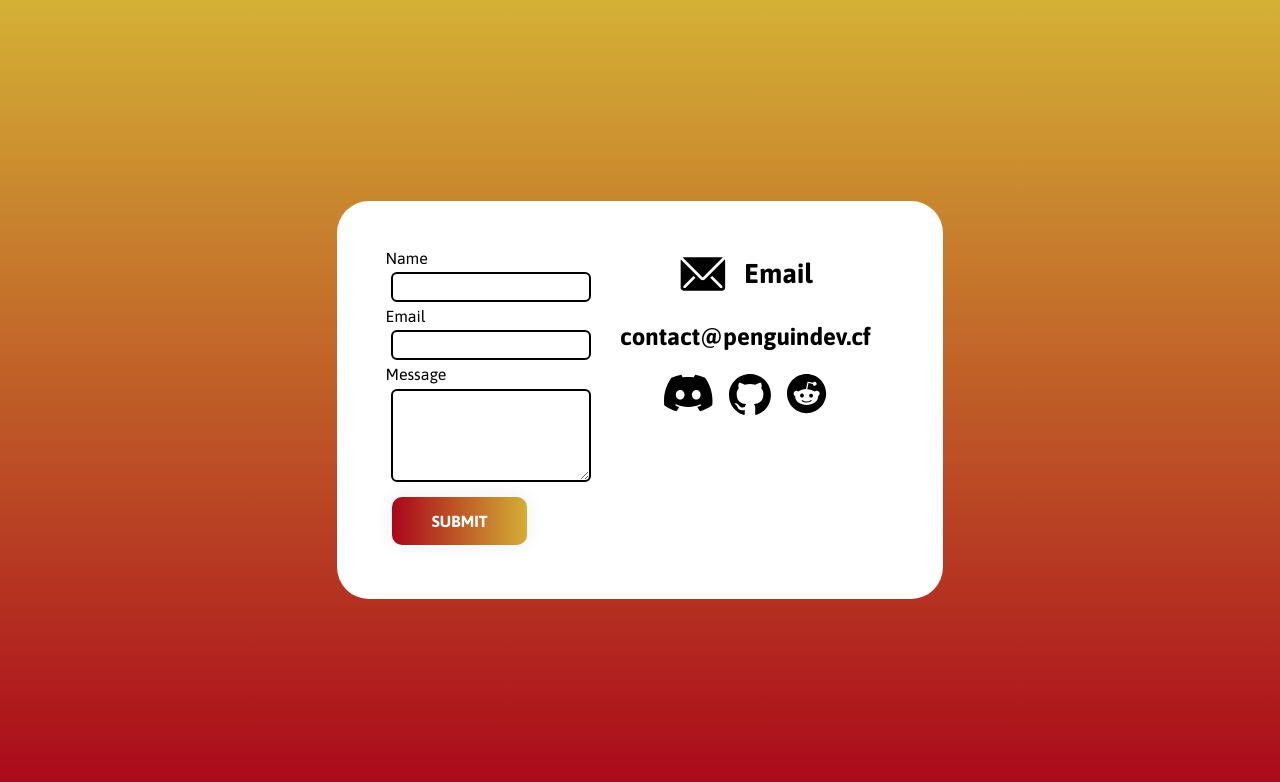
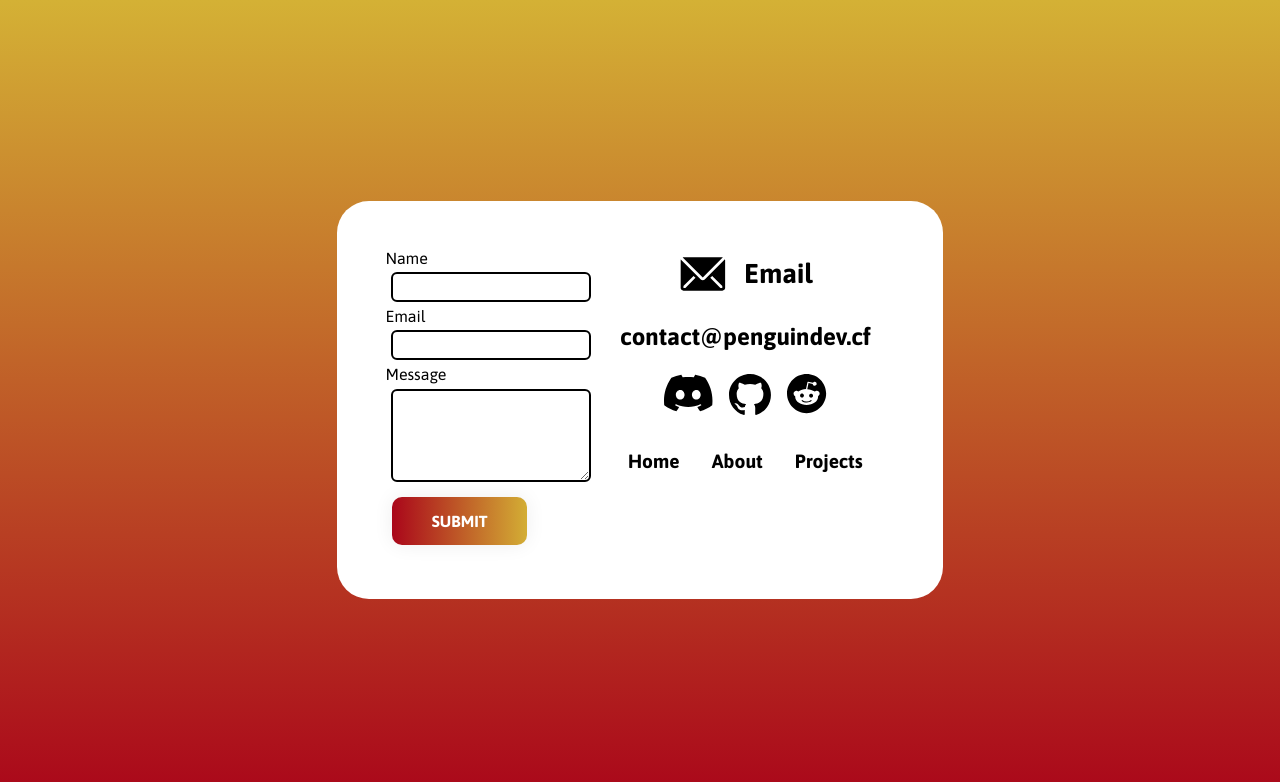
Before and after one commit to BCYAYAY14/penguindev, a plain HTML site: page contact/index.html in a window 1280 px wide. Drawn offline with nearby package versions, Linux system fonts and the light colour scheme.

Commit message:
Added some cool stuff

```diff
--- a/contact/css/style.scss
+++ b/contact/css/style.scss
@@ -3,6 +3,7 @@
 html {
   height: 100%;
 }
+
 body {
   padding: 0;
   margin: 0;
@@ -24,7 +25,7 @@ html {
   background-image: -o-linear-gradient(270deg, #D4B135, #AA061A);
   background-image: -ms-linear-gradient(270deg, #D4B135, #AA061A);
   background-image: linear-gradient(180deg, #D4B135, #AA061A);
-    position:absolute;
+  position: absolute;
   display: flex;
   width: 100%;
   height: 100%;
@@ -37,9 +38,11 @@ html {
   font-weight: 800;
   padding-left: 240px;
 }
+
 #currentVal span {
   color: #ccc;
 }
+
 #range {
   width: 180px;
   border: 0;
@@ -50,6 +53,7 @@ html {
   left: 30px;
   top: 32px;
 }
+
 #range .ui-slider-handle {
   position: absolute;
   margin: 0px 0 0 -7px;
@@ -62,6 +66,7 @@ html {
   outline: none;
   cursor: pointer;
 }
+
 #range .ui-slider-handle:hover,
 #range .ui-slider-handle:focus {
   -webkit-transform: scale(1.1);
@@ -70,10 +75,13 @@ html {
   -ms-transform: scale(1.1);
   transform: scale(1.1);
 }
+
 #range .ui-slider-range {
   background: #3558D4;
 }
+
 .contact {
+
   background: #fff;
   width: fit-content;
   padding: 3em;
@@ -81,7 +89,7 @@ html {
 
   border-radius: 2em;
   margin: auto auto;
-
+  position: relative;
   display: flex;
   justify-content: space-between;
   vertical-align: middle;
@@ -90,7 +98,7 @@ html {
 
     button {
 
-         background-image: linear-gradient(to right, #AA061A 0%, #D4B135  51%, #AA061A  100%);
+      background-image: linear-gradient(to right, #AA061A 0%, #D4B135 51%, #AA061A 100%);
       border: none;
       margin: 0.4em;
       padding: 15px 40px;
@@ -108,12 +116,14 @@ html {
 
 
       &:hover {
-            background-position: right center; /* change the direction of the change here */
+        background-position: right center;
+        /* change the direction of the change here */
         color: #fff;
         text-decoration: none;
       }
 
     }
+
     .inputs {
 
 
@@ -133,14 +143,17 @@ html {
       height: 7em;
     }
   }
+
   .right {
     .email {
       display: flex;
       align-items: center;
       justify-content: center;
+
       img {
         margin-right: 1em;
       }
+
       p {
         font-weight: bold;
         font-size: 1.7em;
@@ -151,11 +164,13 @@ html {
 
       display: flex;
       justify-content: center;
+
       img {
         margin-left: 0.5em;
         margin-right: 0.5em;
       }
     }
+
     h1 {
       display: flex;
       justify-content: center;
@@ -164,6 +179,21 @@ html {
 
     }
 
+    .nav {
+      margin: 2em;
+      display: flex;
+      justify-content: space-between;
+
+      a {
+        text-decoration: none;
+font-weight: bold;
+font-size: 1.2em;
+        color: #000;
+&:hover {
+  text-decoration: underline;
+}
+      }
+    }
 
   }
 
--- a/contact/index.html
+++ b/contact/index.html
@@ -22,10 +22,10 @@
 
 <body>
     <div class="gradient">
-        <div class="navbar">
 
-        </div>
         <div class="contact">
+
+
             <form class="form">
                 Name<br><input type="text" name="name" class="name inputs"><br>
                 Email<br><input type="email" name="email" class="email inputs"><br>
@@ -37,6 +37,11 @@
                     <a href="javascript:discordUsername()"> <img src="images/discord.svg" alt=""></a>
                     <a href="https://github.com/bcyayay14">  <img src="images/github.svg" alt=""></a>
                     <a href="https://www.reddit.com/user/bcyayay">  <img src="images/reddit.svg" alt=""></a>
+                </div>
+                <div class="nav">
+                    <a href="/index.html"><p>Home</p></a>
+                    <a href=""><p>About</p></a>
+                    <a href=""><p>Projects</p></a>
                 </div>
     </div>
 
```
Also changed, not shown: contact/css/style.css, 1 other file. Lines whose indentation alone changed are shown as unchanged.
